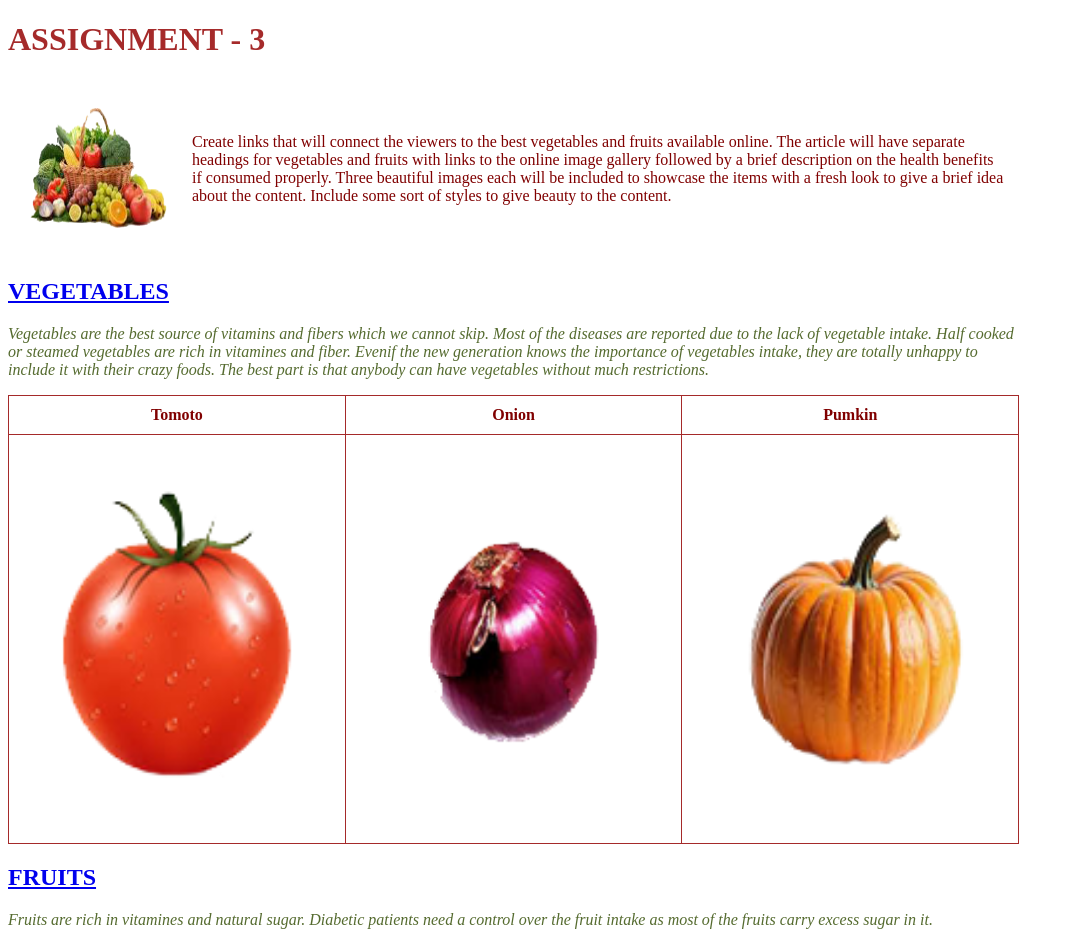
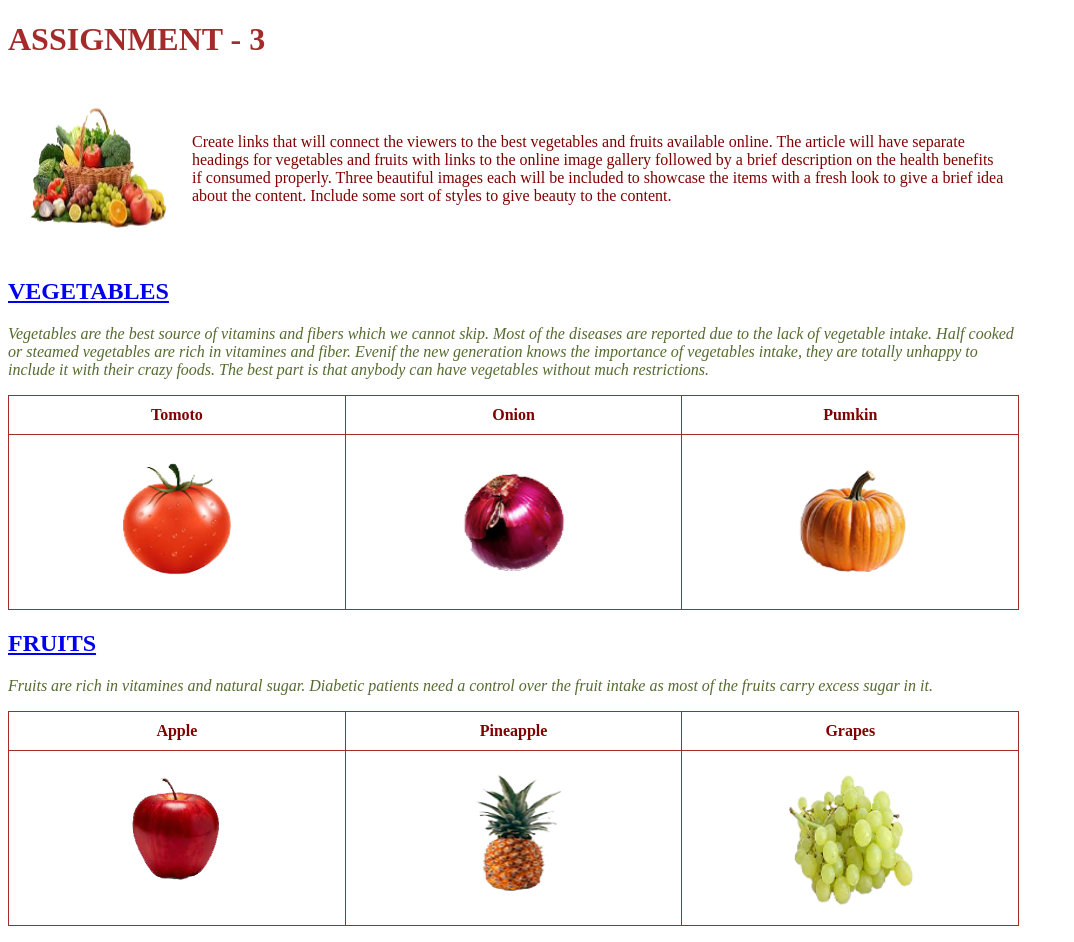
Before and after one commit to vpsalil/GalTech, a plain HTML site: page Assign-03-vegfruit/index.html in a window 1280 px wide. Shown: the top 942 px of the page, without its empty margins (0-1074 px from the left). Drawn offline with Linux system fonts and the light colour scheme.

Commit message:
specific table style change

```diff
--- a/Assign-03-vegfruit/index.html
+++ b/Assign-03-vegfruit/index.html
@@ -21,7 +21,7 @@
     <p>Vegetables are the best source of vitamins and fibers which we cannot skip.  Most of the diseases are reported due to the lack of vegetable intake.  Half cooked or steamed vegetables are rich in vitamines and fiber.  Evenif the new generation knows the importance of vegetables intake, they are totally unhappy to include it with their crazy foods. The best part is that anybody can have vegetables without much restrictions.</p>
     <table>
         <tr><th>Tomoto</th><th>Onion</th><th>Pumkin</th></tr>
-        <tr><td><img src="tomoto.png" alt="tomoto" style= "width:100%; height: auto"></td><td><img src="onion.png" alt="onion" style= "width:80%; height: auto"></td><td><img src="pumkin.png" alt="pumkin" style= "width:95%; height: auto"></td></tr>
+        <tr><td><img src="tomoto.png" alt="tomoto"></td><td><img src="onion.png" alt="onion"></td><td><img src="pumkin.png" alt="pumkin"></td></tr>
     </table>
 
     <h2> <a href="https://www.google.com/search?q=single+fresh+fruits&sca_esv=1cd8785de84224e8&udm=2&cs=0&biw=1366&bih=599&sxsrf=ANbL-n59XXoeuND-feJJtynxHjnQM2nJOg%3A1776978557019&ei=fYrqacVw3or27w-70o9Q&ved=0ahUKEwiFo6j98ISUAxVehf0HHTvpAwoQ4dUDCBI&uact=5&oq=single+fresh+vegetables&gs_lp=Egtnd3Mtd2l6LWltZyIXc2luZ2xlIGZyZXNoIHZlZ2V0YWJsZXMyBxAjGCcYyQIyBBAAGB4yBhAAGAgYHkiUHVAAWLMFcAB4AJABAJgBrQKgAfILqgEFMi01LjG4AQPIAQD4AQGYAgGgAroCmAMAkgcDMy0xoAfsJrIHAzMtMbgHugLCBwMzLTHIBwiACAA&sclient=gws-wiz-img">FRUITS</a></h2>
@@ -29,7 +29,7 @@
 
     <table>
         <tr><th>Apple</th><th>Pineapple</th><th>Grapes</th></tr>
-        <tr> <td><img src="apple.png" alt="apple"></td><td><img src="pineapple.png" alt="pineapple"></td><td><img src="grapes.png" alt="grapes" style= "width:80%; height: auto"></td></tr>
+        <tr> <td><img src="apple.png" alt="apple"></td><td><img src="pineapple.png" alt="pineapple"></td><td><img src="grapes.png" alt="grapes"></td></tr>
     </table>
 </body>
 </html>
```
